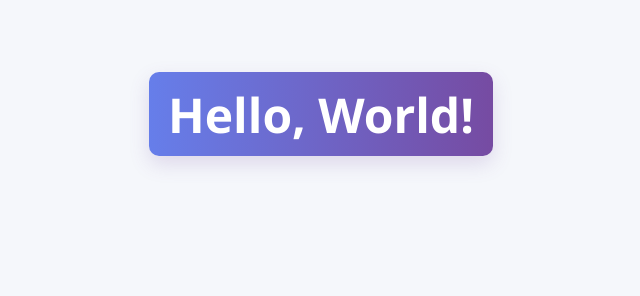
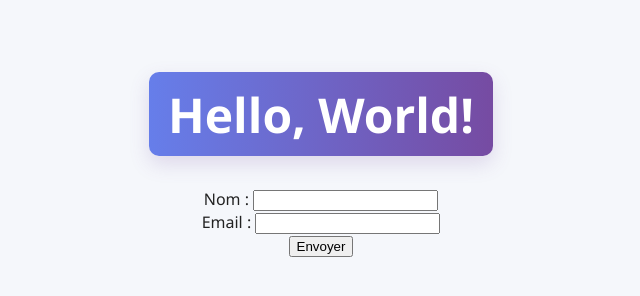
Before and after one commit to IsaacB269/D-p-t_Isaac_Othmane, a plain HTML site: page index.html in a window 1280 px wide. Shown: the whole page, without its empty margins (319-959 px from the left). Drawn offline with Linux system fonts and the light colour scheme.

Commit message:
Ajout formulaire

```diff
--- a/index.html
+++ b/index.html
@@ -8,5 +8,16 @@
 </head>
 <body>
     <h1>Hello, World!</h1>
+
+    <form>
+        <label for="name">Nom :</label>
+        <input type="text" id="name" name="name" required>
+        <br>
+        <label for="email">Email :</label>
+        <input type="email" id="email" name="email" required>
+        <br>
+        <button type="submit">Envoyer</button>
+    </form>
+
 </body>
 </html>
```
